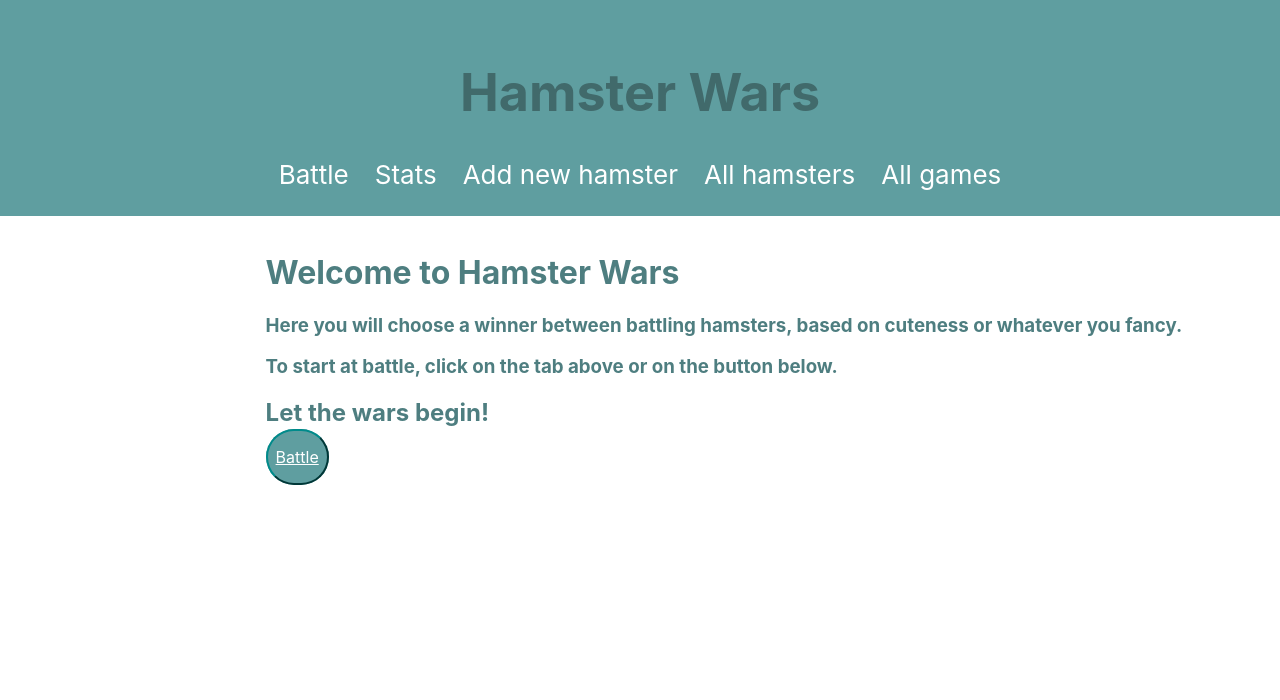
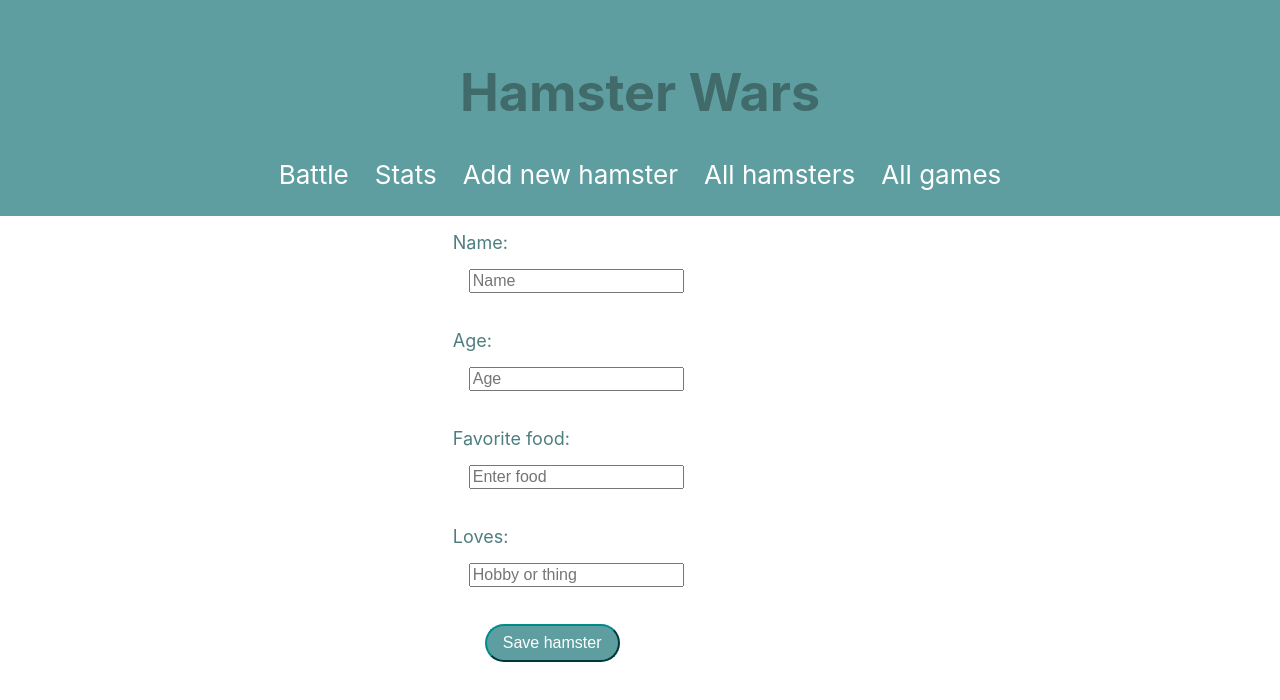
Before and after one commit to AnionaStella/hamsterwars-app, a React (Create React App) app: page /upload in a window 1280 px wide. Shown: the top 700 px of the page. Built offline with nearby package versions, Linux system fonts and the light colour scheme.

Commit message:
fixed button on start, changed layout upload

```diff
--- a/src/App.css
+++ b/src/App.css
@@ -197,8 +197,8 @@ main {
 }
 .Start a{
     font-size: medium;
-    border-radius: 20em;
-    padding: 1em 0.5em;
+    border-radius: 10em;
+    padding: 0.5em 1em ;
     background-color: cadetblue;
     border: 2px outset darkcyan;
     max-width: 10em;
--- a/src/App.js
+++ b/src/App.js
@@ -19,7 +19,7 @@ function App() {
         <nav>
             <NavLink to="/battle">Battle</NavLink>
             <NavLink to="/stats">Stats</NavLink>
-            <NavLink to="/addHamster">Add new hamster</NavLink>
+            <NavLink to="/upload">Add new hamster</NavLink>
             <NavLink to="/allHamsters">All hamsters</NavLink>
             <NavLink to="/games">All games</NavLink>
         </nav>
@@ -29,7 +29,7 @@ function App() {
             <Route path="/stats"><Stats></Stats></Route>
             <Route path="/allHamsters"><HamsterList></HamsterList></Route>
             <Route path="/games"><AllGames></AllGames></Route>
-            <Route path="/addHamster"><NewHamster/></Route>
+            <Route path="/upload"><NewHamster/></Route>
             <Route path="/battle/:id1/:id2"><Battle/></Route>
             <Route path="/battle"><Battle/></Route>
             <Route path="/matchup/:id1/:id2"><Matchup/></Route>
--- a/src/components/NewHamster.jsx
+++ b/src/components/NewHamster.jsx
@@ -43,6 +43,7 @@ function NewHamster (){
             <form onSubmit={stopSubmit}>
                 <div>
                     <label>Name: </label>
+                    <br/>
                     <input type="name" placeholder="Name"
                         className={nameClass}
                         onChange={e => setName(e.target.value)}
@@ -52,6 +53,7 @@ function NewHamster (){
                 <br/>
                 <div>
                     <label>Age: </label>
+                    <br/>
                     <input type="number" placeholder="Age"
                         className={ageClass}
                         onChange={e => setAge(e.target.value)}
@@ -61,6 +63,7 @@ function NewHamster (){
                 <br/>
                 <div>
                     <label>Favorite food: </label>
+                    <br/>
                     <input type="text" placeholder="Enter food"
                         className={foodClass}
                         onChange={e => setFood(e.target.value)}
@@ -70,6 +73,7 @@ function NewHamster (){
                 <br/>
                 <div>
                     <label>Loves:</label>
+                    <br/>
                     <input type="text" placeholder="Hobby or thing"
                         className={lovesClass}
                         onChange={e => setLoves(e.target.value)}
```
